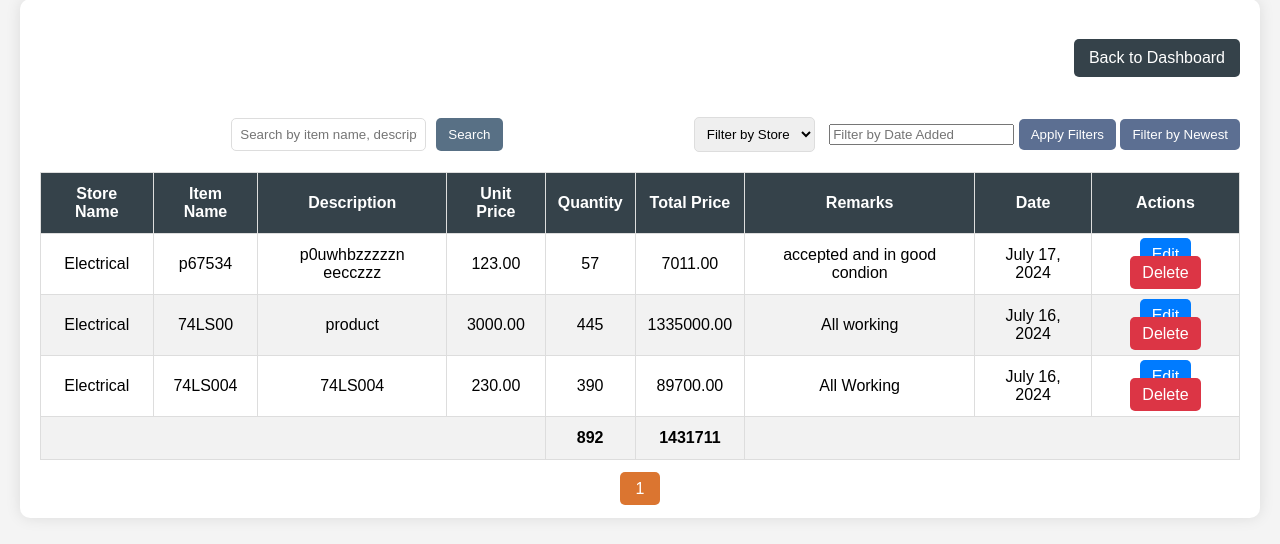
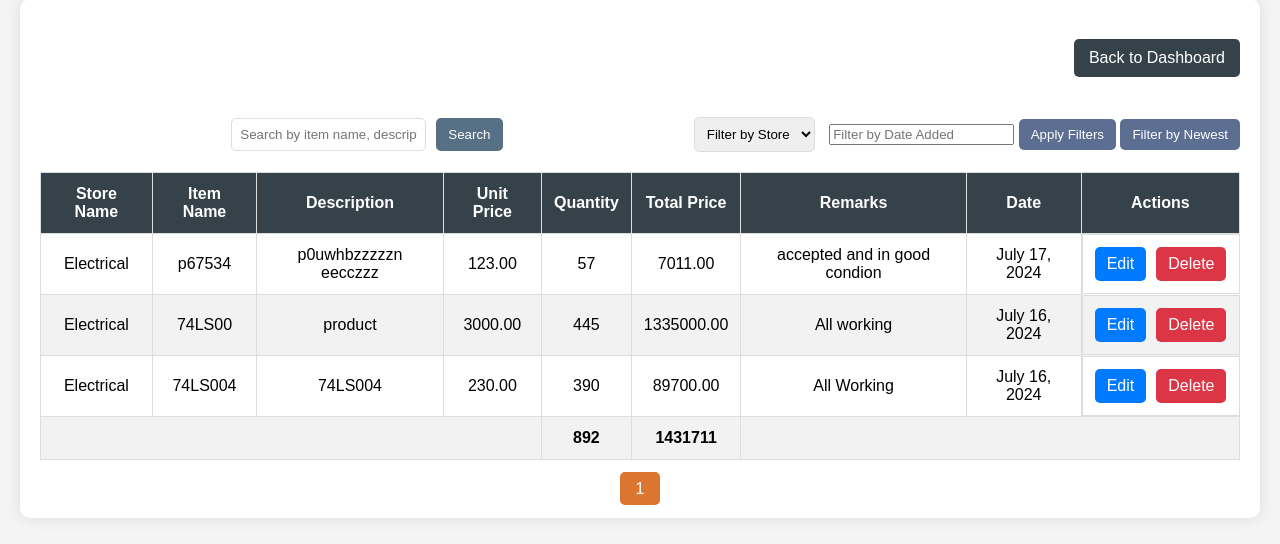
Before and after one commit to Clifford537/MoiUniInventory_sys, a Django app: page /dashboard/manage_items/ in a window 1280 px wide. Shown: the part 121-665 px from the top of the page. Run offline with Django 5.2, Linux system fonts and the light colour scheme; a user stored in the database is signed in; data comes from the database, SQL or seed files in the repository; both versions use the stored data as it was after the commit.

Commit message:
updates on the Mnage item

```diff
--- a/MoiInventory/dashboard/templates/manage_items.html
+++ b/MoiInventory/dashboard/templates/manage_items.html
@@ -144,10 +144,10 @@
         .filter-form button:hover {
             background-color: #c0a011;
         }
-    .pagination {
-        margin-top: 20px;
-        text-align: center;
-    }
+        .pagination {
+            margin-top: 20px;
+            text-align: center;
+        }
 
         .pagination a {
             color: #c26e29;
@@ -168,6 +168,12 @@
             color: #fff;
             padding: 8px 16px;
             margin: 0 5px;
+        }
+
+        .actions {
+            display: flex;
+            justify-content: center;
+            gap: 10px; /* Adjust gap as needed */
         }
     </style>
 </head>
@@ -225,7 +231,7 @@
                     <td>{{ product.total_price }}</td>
                     <td>{{ product.remarks }}</td>
                     <td>{{ product.date }}</td>
-                    <td>
+                    <td class="actions">
                         <a href="{% url 'edit_product' product.id %}" class="btn btn-primary btn-sm">Edit</a>
                         <a href="{% url 'delete_product' product.id %}" class="btn btn-danger btn-sm">Delete</a>
                     </td>
@@ -260,15 +266,10 @@
             {% endif %}
         </div>
     </div>
-
     <script src="https://cdnjs.cloudflare.com/ajax/libs/flatpickr/4.6.9/flatpickr.min.js"></script>
     <script>
-        // Initialize flatpickr for date picker
         flatpickr("#datePicker", {
-            dateFormat: "Y-m-d",
-            enableTime: false,
-            altInput: true,
-            altFormat: "F j, Y",
+            dateFormat: "Y-m-d"
         });
     </script>
 </body>
```
Also changed, not shown: MoiInventory/db.sqlite3, 1 other file.
